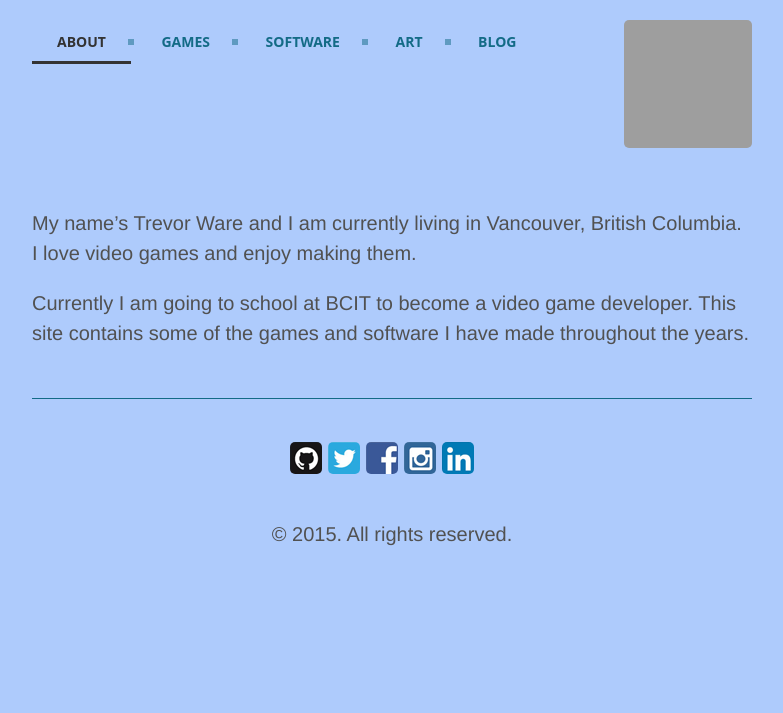
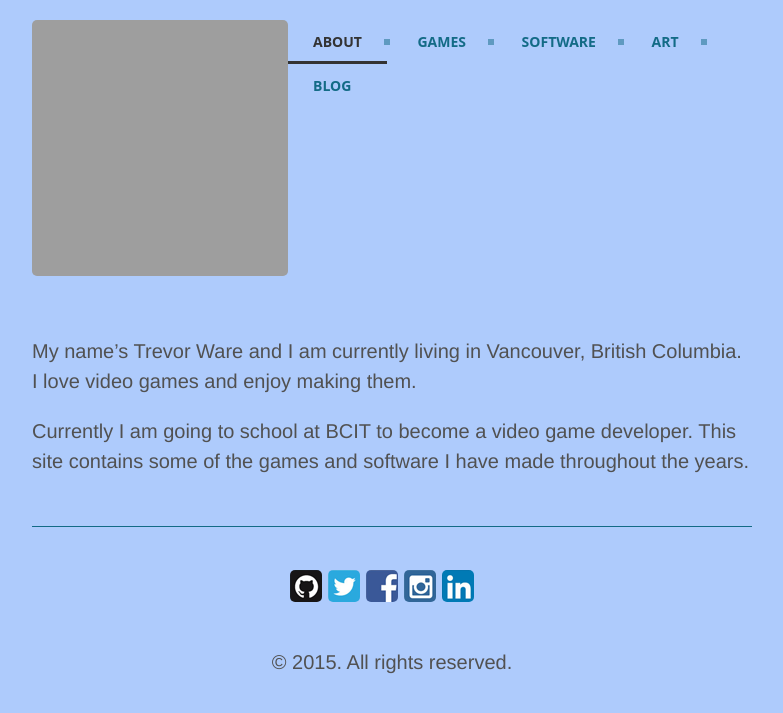
Before and after one commit to twarrre/twarrre.github.io, a Jekyll site: the page built from index.md, in a window 1280 px wide. Shown: the top 713 px of the page, without its empty margins (248-1031 px from the left). Built offline with Jekyll 4.4.1, drawn with Linux system fonts in a browser that asks for light colours.

Commit message:
Formatting.

```diff
--- a/_layouts/default.html
+++ b/_layouts/default.html
@@ -13,7 +13,7 @@
 		<!--<h3 class="masthead-title">-->
 			<div id='cssmenu'>
         <a href="{{ site.baseurl }}" title="Home">
-          <img class = "logo" src="{{ site.url }}/assets/logo/logo.png" alt="logo" height="250" width="250">
+          <img class = "logo" src="{{ site.url }}/assets/logo/logo.png" alt="logo">
         </a>
 				<ul>
 					{% for pageLink in site.pages_list %}
--- a/public/css/poole.css
+++ b/public/css/poole.css
@@ -467,9 +467,9 @@ a.pagination-item:hover {
  */
 
  .logo {
-  float: right;
-  width:128px;
-  height:128px;
+  float: left;
+  width:256px;
+  height:256px;
 }
 
 .icon-container {
```
